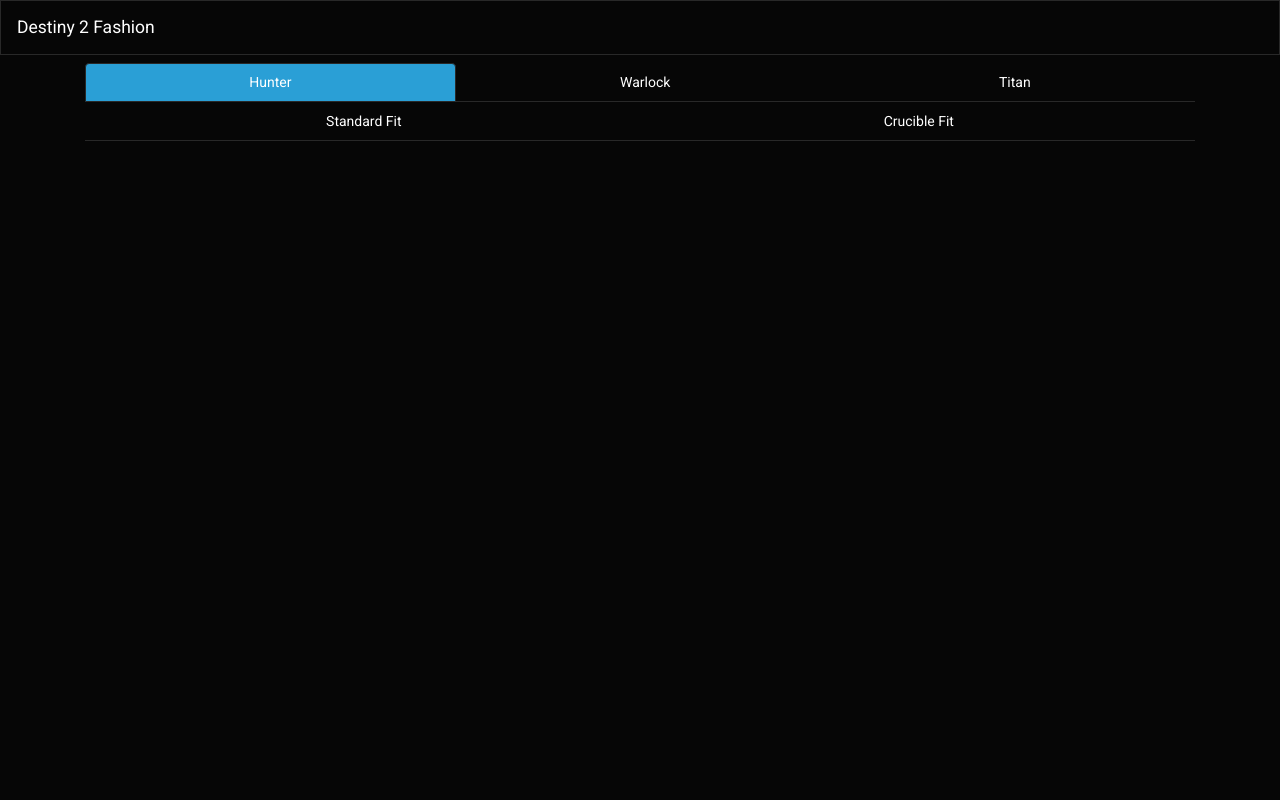
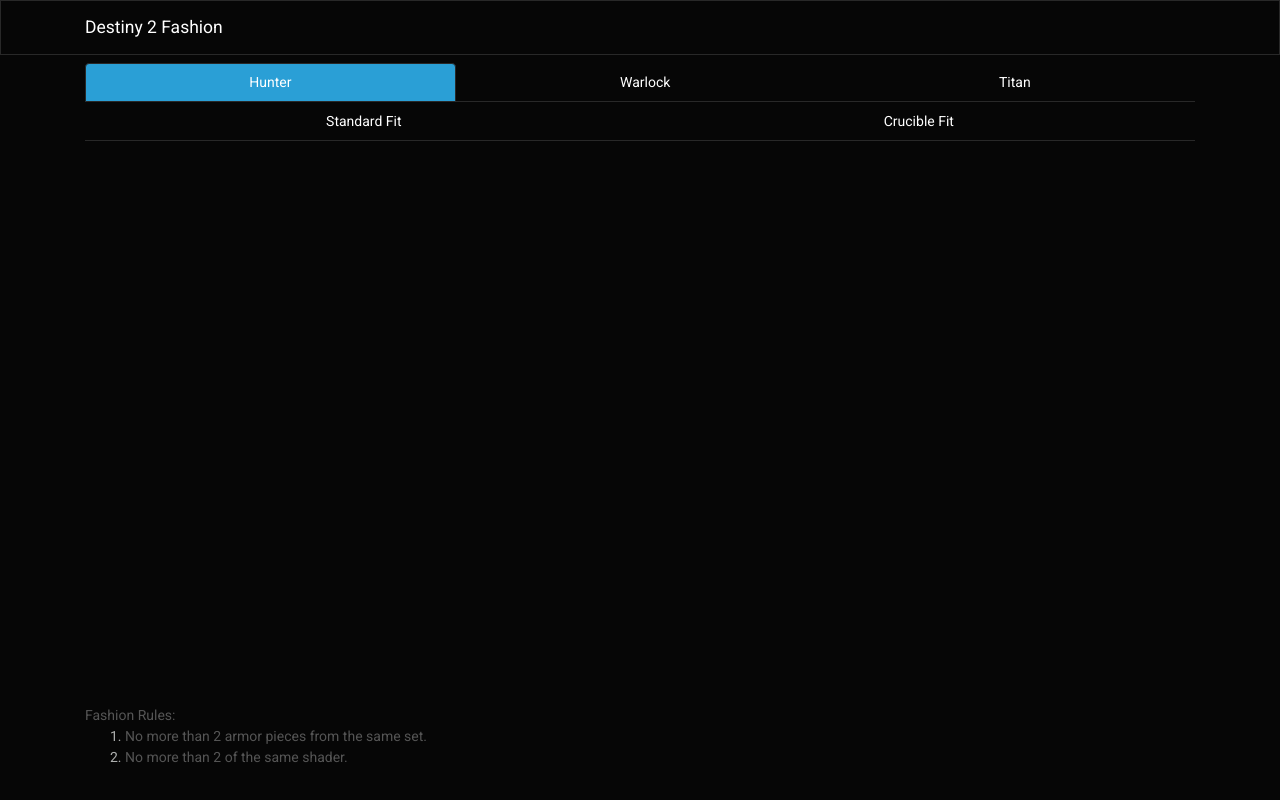
Before and after one commit to MohnishKalia/Destiny2Fashion, a plain HTML site: page index.html in a window 1280 px wide. Drawn offline with nearby package versions, Linux system fonts and the light colour scheme.

Commit message:
Semantic html

```diff
--- a/index.html
+++ b/index.html
@@ -1,5 +1,5 @@
 <!DOCTYPE html>
-<html lang="en">
+<html lang="en" class="h-100">
 
 <head>
     <meta charset="UTF-8">
@@ -19,10 +19,15 @@
     <title>D2 Fashion</title>
 </head>
 
-<body>
-    <nav class="navbar navbar-dark bg-dark mb-2">
+<body class="d-flex flex-column h-100">
+    <header>
+        <nav class="navbar sticky-top navbar-dark bg-dark mb-2">
+            <div class="container">
                 <a class="navbar-brand" href="#">Destiny 2 Fashion</a>
+            </div>
         </nav>
+    </header>
+    <main class="flex-shrink-0" role="main">
         <div class="container">
             <nav>
                 <div class="nav nav-tabs nav-fill" id="nav-tab" role="tablist">
@@ -40,6 +45,16 @@
                 <div class="tab-pane fade" id="titan" role="tabpanel" aria-labelledby="titan-tab"></div>
             </div>
         </div>
+    </main>
+    <footer class="footer mt-auto py-3">
+        <div class="container">
+            <span class="text-muted">Fashion Rules:</span>
+            <ol>
+                <li><span class="text-muted">No more than 2 armor pieces from the same set.</span></li>
+                <li><span class="text-muted">No more than 2 of the same shader.</span></li>
+            </ol>
+        </div>
+    </footer>
 
     <script src="fashion.js" type="module"></script>
     <script src="index.js" type="module"></script>
--- a/index.js
+++ b/index.js
@@ -25,7 +25,7 @@
     <li class="list-group-item">
         <h5 class="mb-1">Loadout Preview</h5>
         <div class="embed-responsive embed-responsive-16by9">
-            <video autoplay loop muted playsinline class="embed-responsive-item" src="${mediaFile}"></video>
+            <video autoplay loop muted playsinline class="embed-responsive-item" src="${mediaFile}" alt="${mediaFile}"></video>
         </div>
     </li>
     ` : '';
```
Lines whose indentation alone changed are shown as unchanged.
